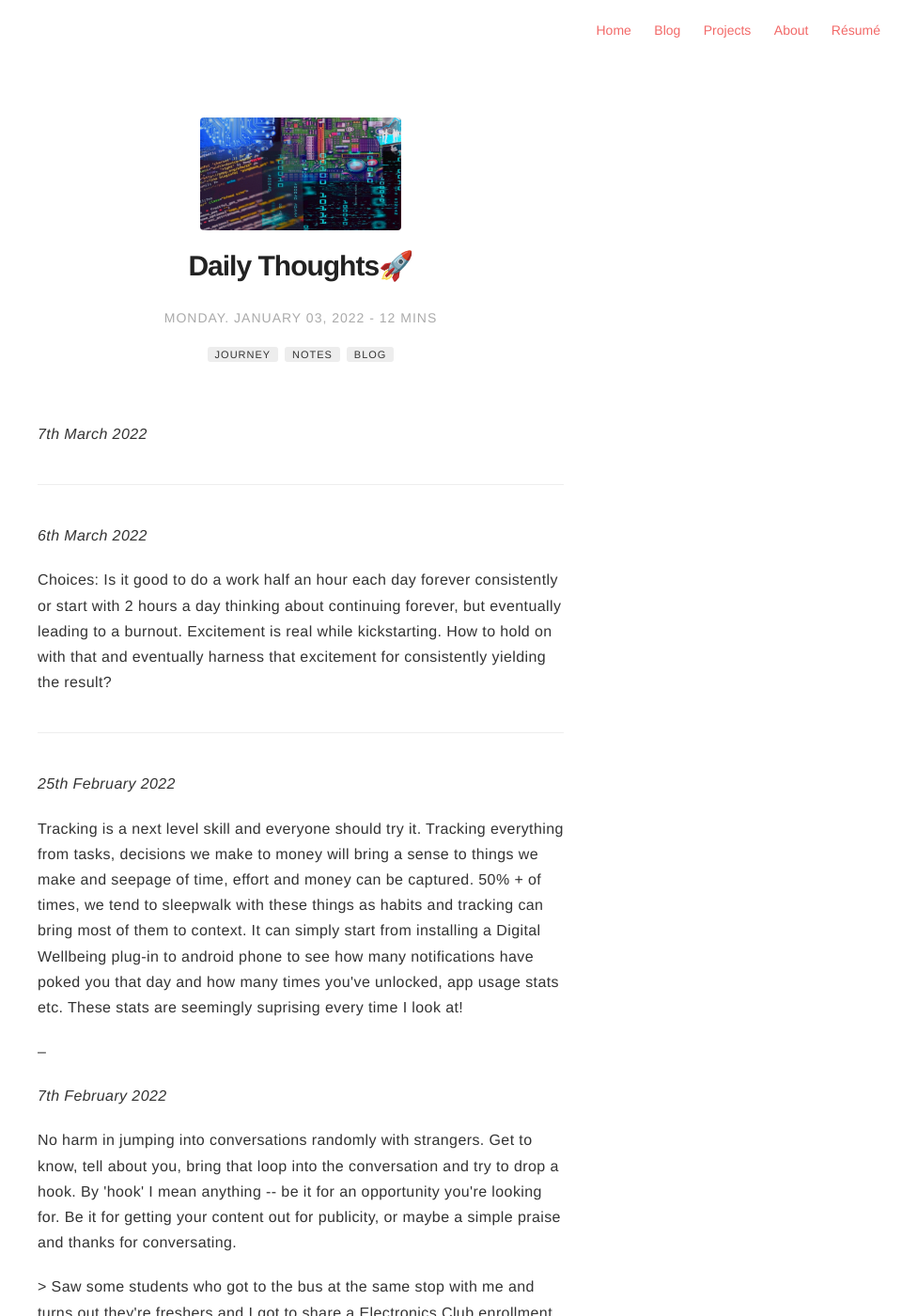
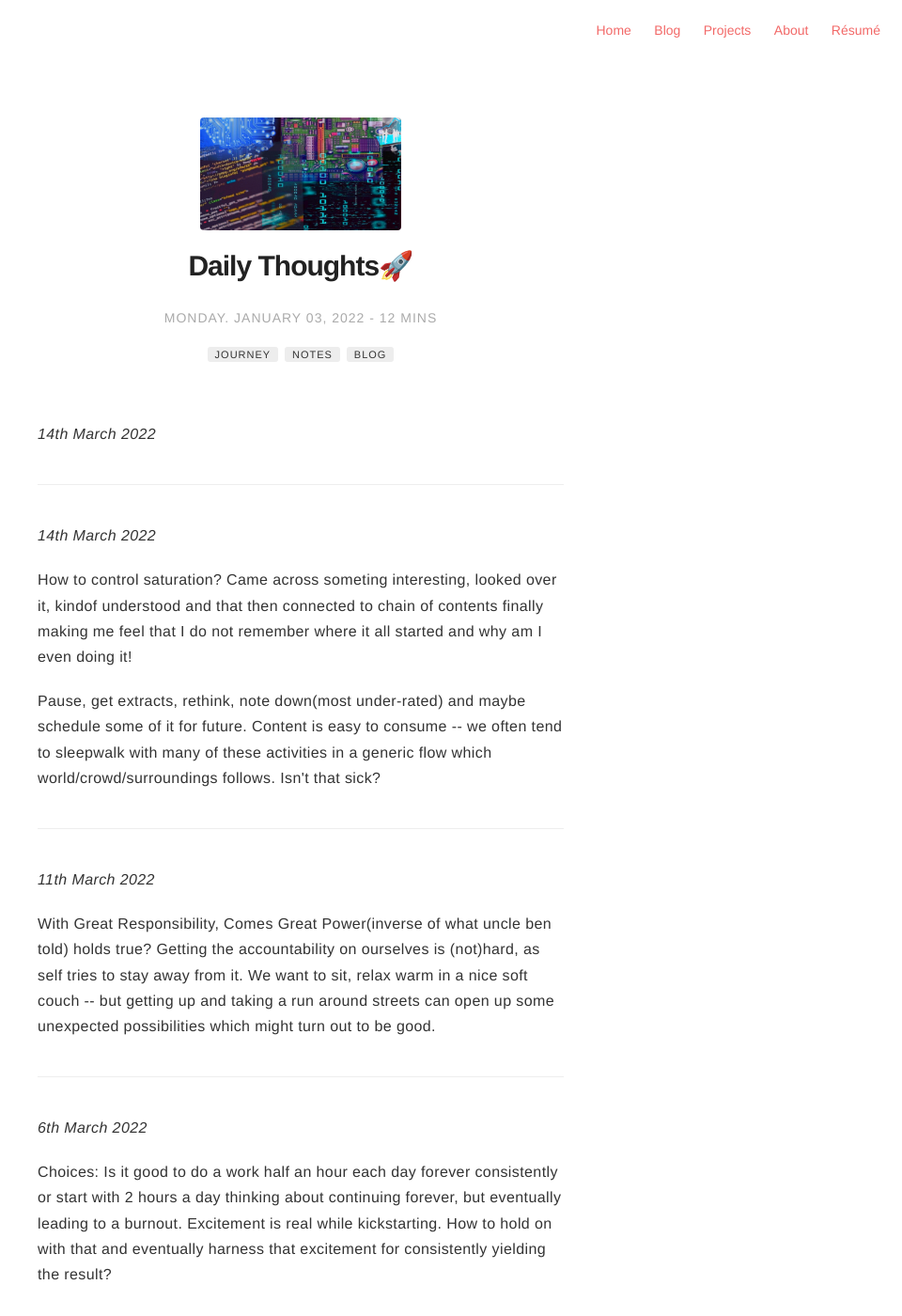
Before and after one commit to ngu25/ngu25.github.io, a Jekyll site: the page built from _posts/2022-01-03-my-daily-journey-blog3.markdown, in a window 1280 px wide and 1400 px high. Shown: the whole window at 94% size, without its empty margins (320-1280 px from the left). Built offline with Jekyll 4.4.1, drawn with Linux system fonts in a browser that asks for light colours; comment, search, counter and statistics services are not loaded.

Commit message:
Update 2022-01-03-my-daily-journey-blog3.markdown

```diff
--- a/_posts/2022-01-03-my-daily-journey-blog3.markdown
+++ b/_posts/2022-01-03-my-daily-journey-blog3.markdown
@@ -13,9 +13,22 @@ author: navadeepganeshu
 description: Simply to self document and learn from experience :)
 ---
 
-<p><i>7th March 2022</i></p>
+<p><i>14th March 2022</i></p>
 
 <p></p>
+
+---
+
+<p><i>14th March 2022</i></p>
+
+<p>How to control saturation? Came across someting interesting, looked over it, kindof understood and that then connected to chain of contents finally making me feel that I do not remember where it all started and why am I even doing it!</p>
+<p>Pause, get extracts, rethink, note down(most under-rated) and maybe schedule some of it for future. Content is easy to consume -- we often tend to sleepwalk with many of these activities in a generic flow which world/crowd/surroundings follows. Isn't that sick?</p>
+
+---
+
+<p><i>11th March 2022</i></p>
+
+<p>With Great Responsibility, Comes Great Power(inverse of what uncle ben told) holds true? Getting the accountability on ourselves is (not)hard, as self tries to stay away from it. We want to sit, relax warm in a nice soft couch -- but getting up and taking a run around streets can open up some unexpected possibilities which might turn out to be good.</p>
 
 ---
 
```
